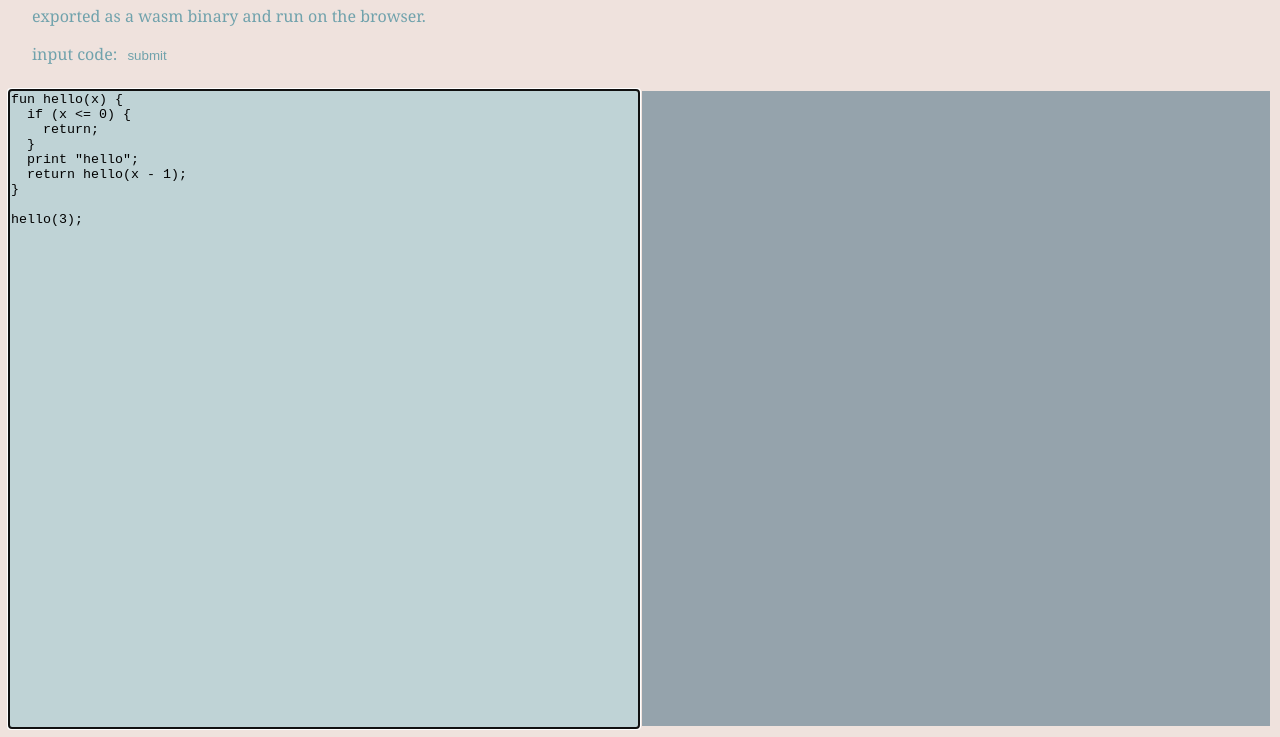
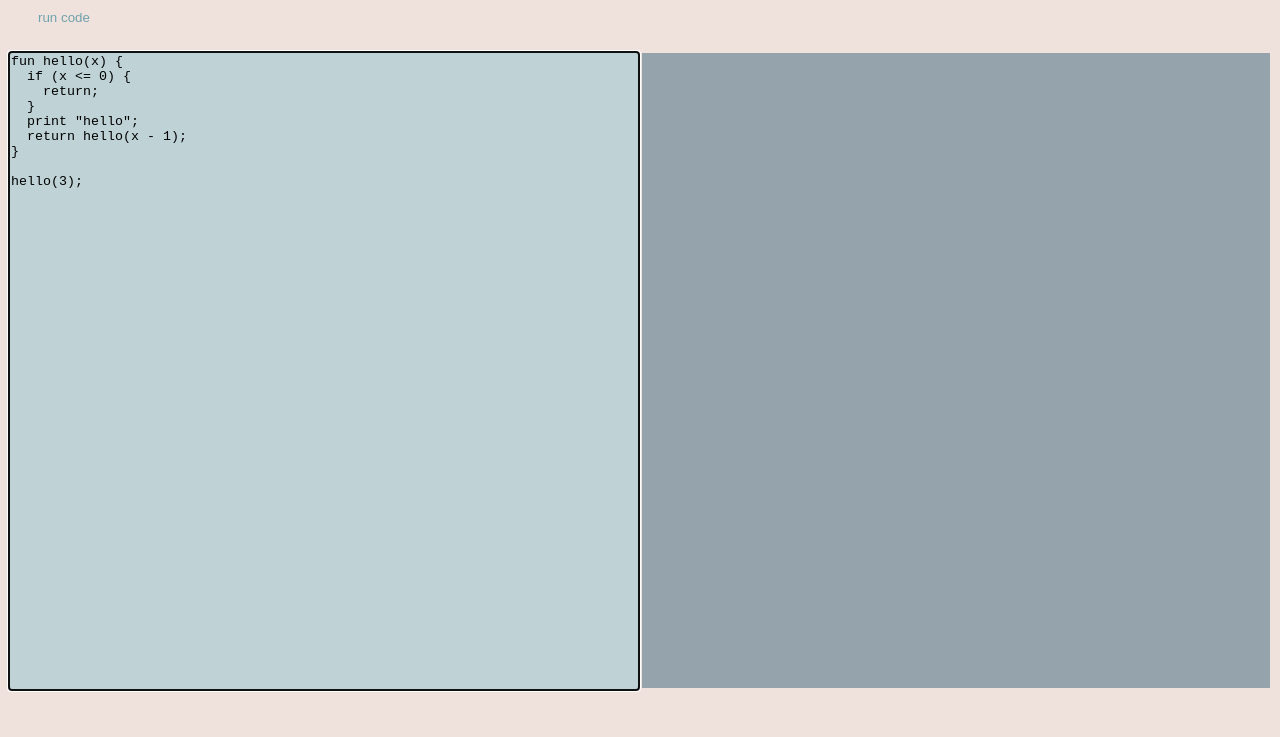
Before and after one commit to theojl6/theojl6.github.io, a plain HTML site: page index.html in a window 1280 px wide. Shown: the part 83-820 px from the top of the page. Drawn offline with Linux system fonts and the light colour scheme; no server answers.

Commit message:
improve ux

```diff
--- a/2.bootstrap.js
+++ b/2.bootstrap.js
@@ -1 +1 @@
-(window.webpackJsonp=window.webpackJsonp||[]).push([[2],[,function(n,e,t){"use strict";t.r(e);var o=t(3);const c=document.getElementById("submit"),u=document.getElementById("code"),d=function(){document.getElementById("output").innerHTML=o.a(u.value)};c.onclick=d,u.onkeydown=function(n){"Enter"==n.key&&d()}}]]);
+(window.webpackJsonp=window.webpackJsonp||[]).push([[2],[,function(e,n,t){"use strict";t.r(n);var o=t(3);const c=document.getElementById("submit"),u=document.getElementById("code");c.onclick=function(){document.getElementById("output").innerHTML=o.a(u.value)}}]]);
--- a/index.html
+++ b/index.html
@@ -8,10 +8,7 @@
   <body>
     <div class="header">
       <h1>rlox playground</h1>
-      <p>exported as a wasm binary and run on the browser.</p>
-      <label for="code">input code:
-        <button id="submit">submit</button>
-      </label>
+      <button id="submit">run code</button>
     </div>
     <div class="container">
       <div class="container-inner">
```
